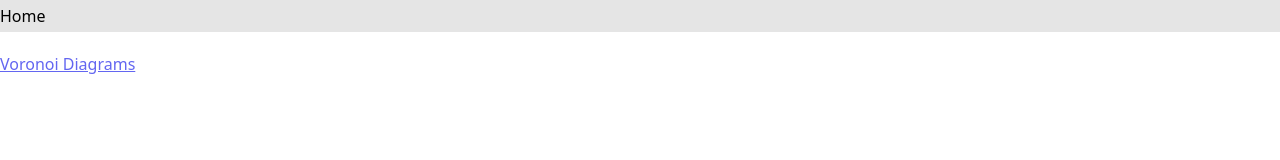
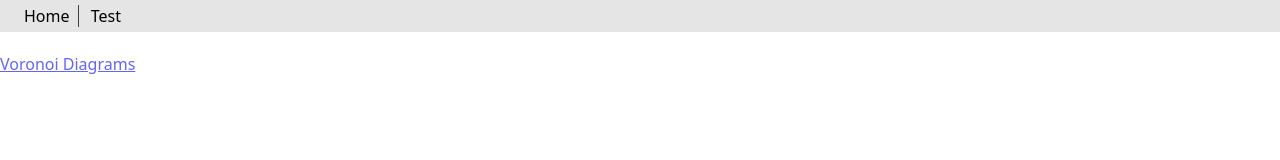
Before and after one commit to bbrez/demos, a SvelteKit app: page / in a window 1280 px wide. Shown: the top 160 px of the page. Built offline with nearby package versions, Linux system fonts and the light colour scheme.

Commit message:
laptop format

```diff
--- a/src/routes/+layout.svelte
+++ b/src/routes/+layout.svelte
@@ -24,8 +24,9 @@
 </script>
 
 <header class="w-full bg-neutral-200 py-1">
-	<nav class="container mx-auto">
-		<a href="/">Home</a>
+	<nav class="mx-4">
+		<a href="/" class="border-r last:border-none border-neutral-700 px-2 hover:underline">Home</a>
+		<a href="/" class="border-r last:border-none border-neutral-700 px-2 hover:underline">Test</a>
 	</nav>
 </header>
 <main>
--- a/src/routes/voronoi/+page.svelte
+++ b/src/routes/voronoi/+page.svelte
@@ -116,21 +116,21 @@
 		<div class="flex flex-row gap-6">
 			<div class="max-w-[90ch] text-justify">
 				<section class="mb-6">
-					<h2 id="intro" class="group relative font-semibold text-2xl">
+					<h2 id="intro" class="group relative text-2xl font-semibold">
 						<Link class="invisible absolute -left-5 top-1/4 inline group-hover:visible" size={12} />
 						<a href="#intro" class="group-hover:underline"> Introduction </a>
 					</h2>
 					<p>Todo</p>
 				</section>
 				<section class="mb-6">
-					<h2 id="history" class="group relative font-semibold text-2xl">
+					<h2 id="history" class="group relative text-2xl font-semibold">
 						<Link class="invisible absolute -left-5 top-1/4 inline group-hover:visible" size={12} />
 						<a href="#history" class="group-hover:underline"> History </a>
 					</h2>
 					<p>Todo</p>
 				</section>
 				<section class="mb-6">
-					<h2 id="generation" class="group relative font-semibold text-2xl">
+					<h2 id="generation" class="group relative text-2xl font-semibold">
 						<Link class="invisible absolute -left-5 top-1/4 inline group-hover:visible" size={12} />
 						<a href="#generation" class="group-hover:underline"> Generation </a>
 					</h2>
@@ -176,26 +176,24 @@
 						by a defined amount. That would create an animation of the influence area of each point
 						growing around its seed.
 					</p>
-          <p class="mb-3 indent-4">
-
-          </p>
+					<p class="mb-3 indent-4"></p>
 				</section>
 				<section class="mb-6">
-					<h2 id="history" class="group relative font-semibold text-2xl">
+					<h2 id="history" class="group relative text-2xl font-semibold">
 						<Link class="invisible absolute -left-5 top-1/4 inline group-hover:visible" size={12} />
 						<a href="#applications" class="group-hover:underline"> Applications </a>
 					</h2>
 					<p>Todo</p>
 				</section>
 				<section class="mb-6">
-					<h2 id="art" class="group relative font-semibold text-2xl">
+					<h2 id="art" class="group relative text-2xl font-semibold">
 						<Link class="invisible absolute -left-5 top-1/4 inline group-hover:visible" size={12} />
 						<a href="#art" class="group-hover:underline"> As a form of art </a>
 					</h2>
 					<p>Todo</p>
 				</section>
 				<section class="mb-6">
-					<h2 id="history" class="group relative font-semibold text-2xl">
+					<h2 id="history" class="group relative text-2xl font-semibold">
 						<Link class="invisible absolute -left-5 top-1/4 inline group-hover:visible" size={12} />
 						<a href="#sources" class="group-hover:underline"> Sources </a>
 					</h2>
```
Lines whose indentation alone changed are shown as unchanged.
